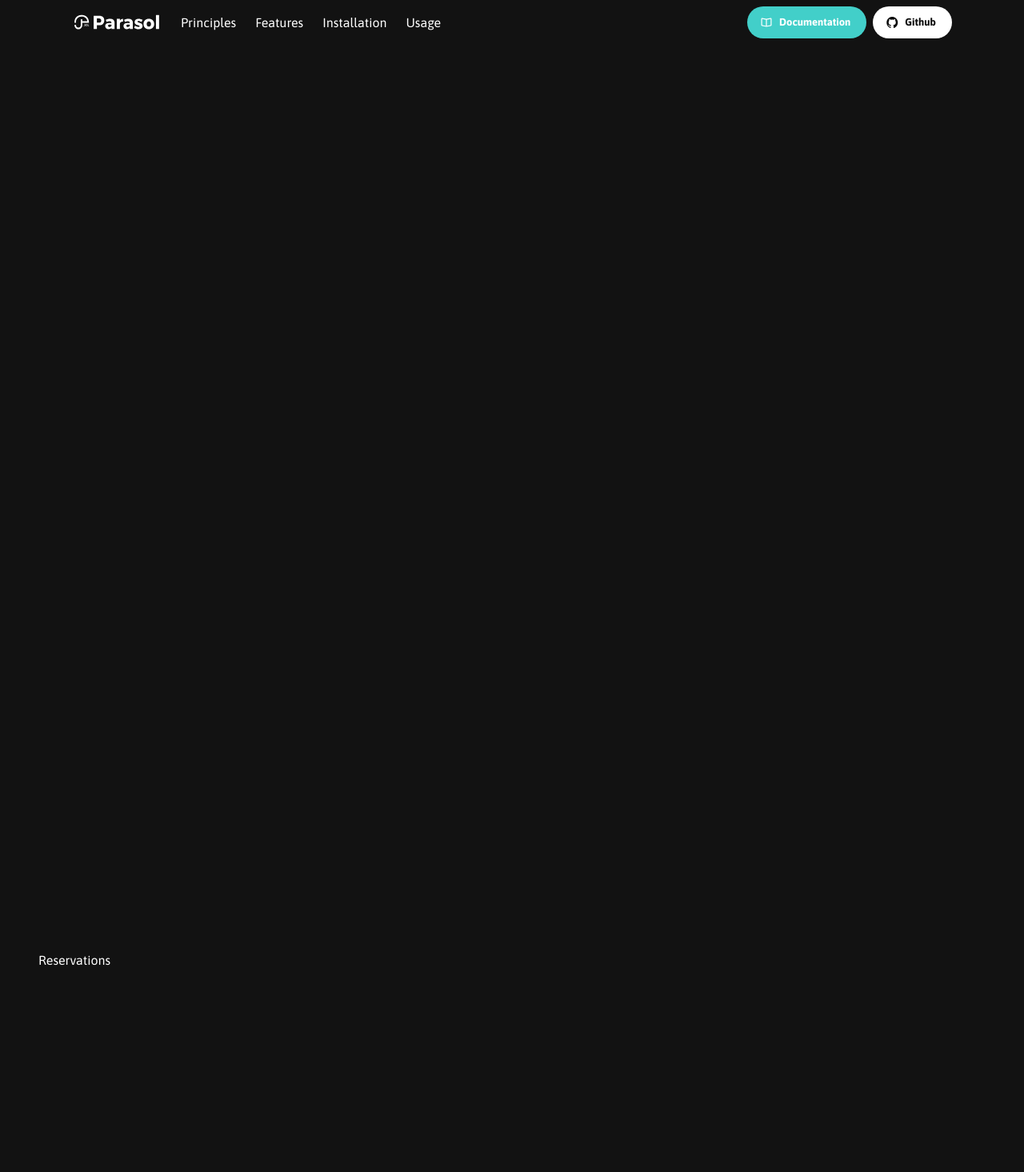
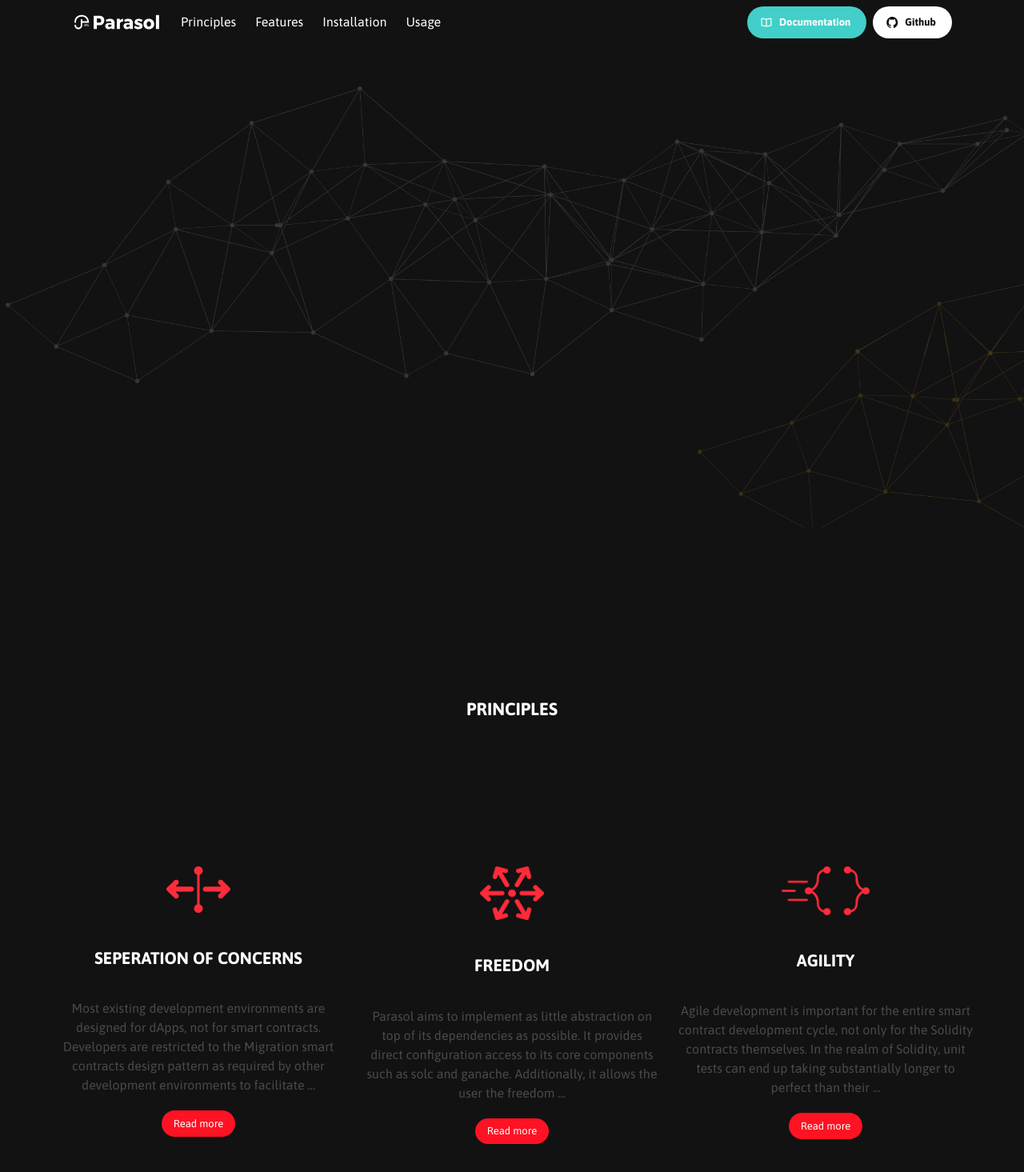
Before and after one commit to Lamarkaz/parasol-website, a website built with webpack: page dist/index.html in a window 1280 px wide. Shown: the whole page at 80% size. Built offline with nearby package versions, Linux system fonts and the light colour scheme.

Commit message:
principles section

```diff
--- a/src/styles.scss
+++ b/src/styles.scss
@@ -28,6 +28,9 @@
 // Global
 @import "../node_modules/bulma/sass/utilities/_all.sass";
 @import "../node_modules/bulma/sass/base/_all.sass";
+
+// Grid
+@import "../node_modules/bulma/sass/grid/columns.sass";
 
 // Layout
 @import "../node_modules/bulma/sass/layout/hero.sass";
@@ -64,16 +67,26 @@
   width: 100%;
 }
 
-.navbar-item {
-  border-bottom: white 0px solid;
-  border-bottom-left-radius: 3px;
-  border-bottom-right-radius: 3px;
-  -webkit-transition: width 0.5s;
-  transition: width 0.5s;
+.cool-link {
+  margin-top: 7px;
+  cursor: pointer;
+  display: inline-block;
+  color: white;
+  text-decoration: none;
 }
 
-a.navbar-item:hover, a.navbar-item.is-active, .navbar-link:hover, .navbar-link.is-active {
-  background-color: rgba(255,255,255,0.2);
+.cool-link::after {
+  content: '';
+  display: block;
+  width: 0;
+  height: 2px;
+  background: white;
+  transition: width .3s;
+}
+
+.cool-link:hover::after {
+  width: 100%;
+  //transition: width .3s;
 }
 
 .navbar-burger:hover {
@@ -81,6 +94,46 @@
   color: black;
 }
 
+.particle-background {
+  background: url(/assets/bg.png) no-repeat center center fixed;
+  -webkit-background-size: 100%;
+  -moz-background-size: 100%;
+  -o-background-size: 100%;
+  background-size: 100%;
+}
+
+.headerText {
+  margin-top: 70px;
+  margin-bottom: 30px;
+  font-size: 22px;
+  text-transform: uppercase;
+  font-weight: 700;
+}
+
+.prinText {
+  margin: 35px;
+  font-size: 21px;
+  font-weight: 700;
+  text-transform: uppercase;
+  color: white;
+}
+
+.rdmore {
+  border-radius: 99px;
+  padding-top: 10px;
+  padding-bottom: 10px;
+  padding-right: 15px;
+  padding-left: 15px;
+  margin: 20px;
+  font-size: 13px;
+}
+
+#moreOne, #moreTwo, #moreThree {
+  display: none;
+}
+
+// Media quries
+
 @media screen and (max-width: 1087px) {
   .navbar-menu {
     background-color: transparent;
```
Also changed, not shown: dist/assets/agile.png (added), dist/assets/bg.png (added), dist/assets/freedom.png (added), dist/assets/seperate.png (added), dist/index.html.
